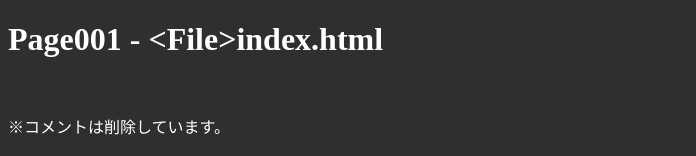
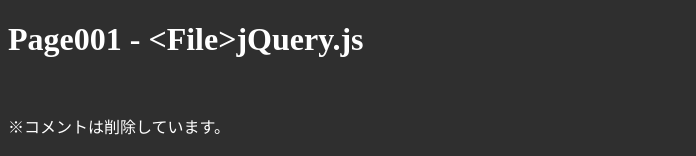
Before and after one commit to MiniBasepix/Page001-js-code, a plain HTML site: page index.html in a window 1280 px wide. Shown: the top 156 px of the page, without its empty margins (0-696 px from the left). Drawn offline with Linux system fonts and the light colour scheme.

Commit message:
Update index.html

```diff
--- a/index.html
+++ b/index.html
@@ -67,7 +67,7 @@ html {
 </style>
 </head>
 <body>
-    <h1>Page001 - &lt;File&gt;index.html</h1><br>
+    <h1>Page001 - &lt;File&gt;jQuery.js</h1><br>
     <p>※コメントは削除しています。</p>
 <pre>
     window.onload = function() {
```
